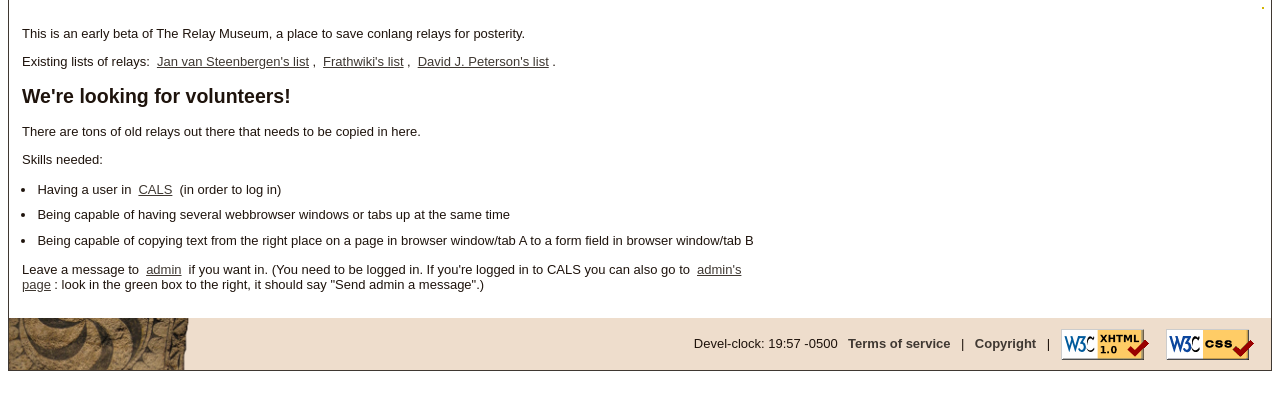
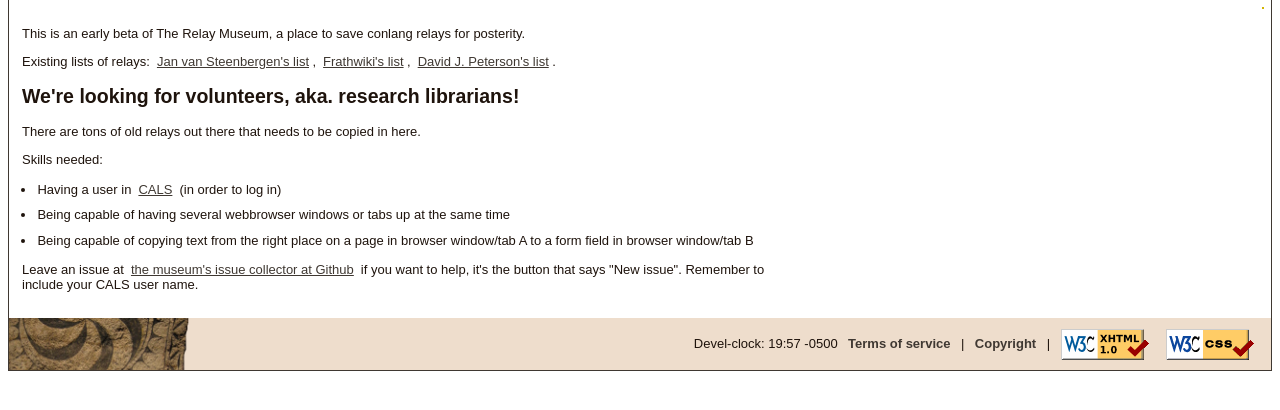
Before and after one commit to kaleissin/RelayMuseum, a Django app: template src/RelayMuseum/templates/index.html in a window 1280 px wide. Shown: the part 131-541 px from the top of the page. Run offline with Django 3.2, Linux system fonts and the light colour scheme; the template is opened without the code that fills it, so the values that code supplies are empty.

Commit message:
Update plea for assistance

```diff
--- a/src/RelayMuseum/templates/index.html
+++ b/src/RelayMuseum/templates/index.html
@@ -8,7 +8,7 @@ Steenbergen's list</a>,
 <a class="ext" href="http://wiki.frath.net/Category:Conlang_relays">Frathwiki's
 list</a>, <a class="ext" href="http://dedalvs.com/relay/oldrelays.html">David J.
 Peterson's list</a>.</p>
-<h2>We're looking for volunteers!</h2>
+<h2>We're looking for volunteers, aka. research librarians!</h2>
 <p>There are tons of old relays out there that needs to be copied in
 here.</p>
 <p>Skills needed:</p>
@@ -20,9 +20,6 @@ order to log in)</li>
 browser window/tab A to a form field in browser
 window/tab B</li>
 </ul>
-<p>Leave a message to <a class="ext" href="http://cals.conlang.org/people/1/pm/add">admin</a> if you want
-in. (You need to be logged in. If you're logged in to CALS you can also
-go to <a class="ext" href="http://cals.conlang.org/people/1/">admin's page</a>: look
-in the green box to the right, it should say "Send admin a message".)
-</p>
+<p>Leave an issue at <a href="https://github.com/kaleissin/RelayMuseum/issues">the museum's issue collector at Github</a>
+if you want to help, it's the button that says "New issue". Remember to include your CALS user name.</p>
 {% endblock content %}
```
